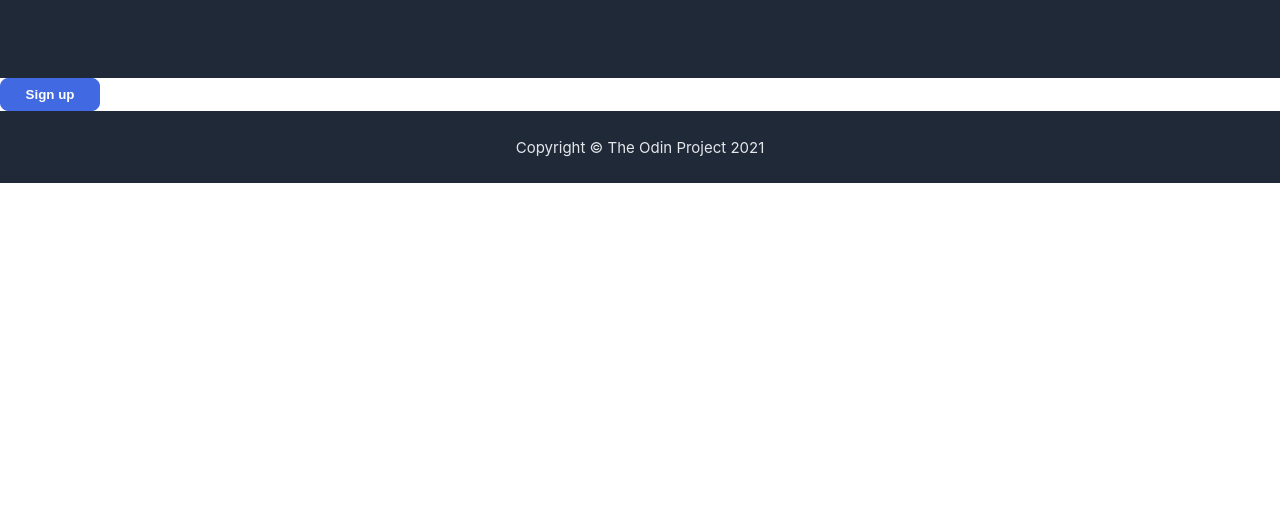
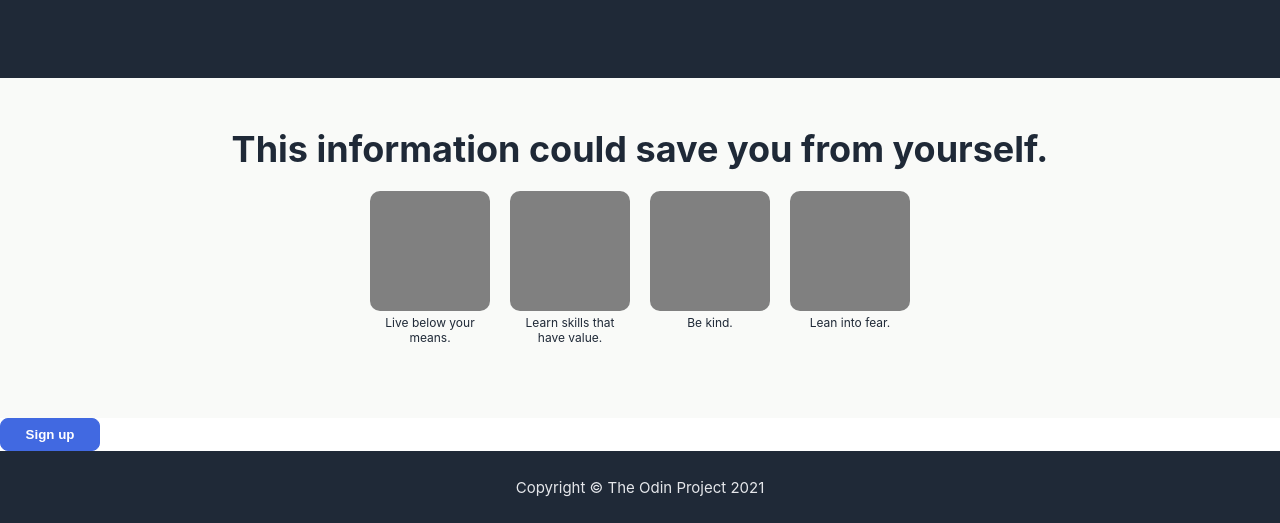
Before and after one commit to restlessbraap/odin-landing-page, a plain HTML site: page index.html in a window 1280 px wide. Shown: the part 322-845 px from the top of the page. Before the commit the page ends 800 px from the top, so only its background shows below. Drawn offline with Linux system fonts and the light colour scheme.

Commit message:
Section two structure and photo files downloaded and moved

```diff
--- a/index.html
+++ b/index.html
@@ -34,19 +34,23 @@
     </div>
 
       <div class="section-two">
-        <div class="title-two"></div>
+        <div class="title-two">This information could save you from yourself.</div>
         <div class="cards">
             <div class="card">
-                <div class="caption">
+                <div class="image"></div>
+                <div class="caption">Live below your means.</div>
             </div>
             <div class="card">
-                <div class="caption">
+                <div class="image"></div>
+                <div class="caption">Learn skills that have value.</div>
             </div>
             <div class="card">
-                <div class="caption">
+                <div class="image"></div>
+                <div class="caption">Be kind.</div>
             </div>
             <div class="card">
-                <div class="caption">
+                <div class="image"></div>
+                <div class="caption">Lean into fear.</div>
             </div>
         </div>
       </div>
--- a/style.css
+++ b/style.css
@@ -105,6 +105,62 @@ button {
     font-weight: bold;
 }
 
+.section-two {
+    height: 300px;
+    color: #1F2937;
+    background: #F9FAF8;
+    font-size: 25px;
+    font-weight: bolder;
+    text-align: start;
+    justify-content: center;
+    display: flex;
+    flex-direction: column;
+    margin-right: 0;
+    flex-basis: auto;
+    padding: 20px;
+}
+
+.cards {
+    display: flex;
+    justify-content: center;
+    flex-direction: row;
+    gap: 20px;
+    flex-wrap: wrap;
+    padding: 20px;
+
+}
+
+.card {
+    display: flex;
+    flex-direction: column;
+    width: 120px;
+}
+
+.image {
+    background-color: gray;
+    width: 120px;
+    height: 120px;
+    border-radius: 10px;
+    border: 10px;
+    border-color: #1F2937;
+}
+
+.title-two {
+    font-size: 36px;
+    font-weight: bold;
+    display: flex;
+    justify-content: center;
+}
+
+.caption {
+    display: flex;
+    font-size: 12px;
+    font-weight: lighter;
+    justify-content: center;
+    text-align: center;
+    padding: 4px;
+}
+
 .footer {
     height: 72px;
     background: #1F2937;
```
Also changed, not shown: images/benjamin-davies-vd8DbM-5pDg-unsplash.jpg (added), images/chris-curry-UJij-wz7w88-unsplash.jpg (added), images/kevin-mccutcheon-APDMfLHZiRA-unsplash.jpg (added), images/monika-grabkowska-OXnYbPzD5BA-unsplash.jpg (added). Lines whose indentation alone changed are shown as unchanged.
